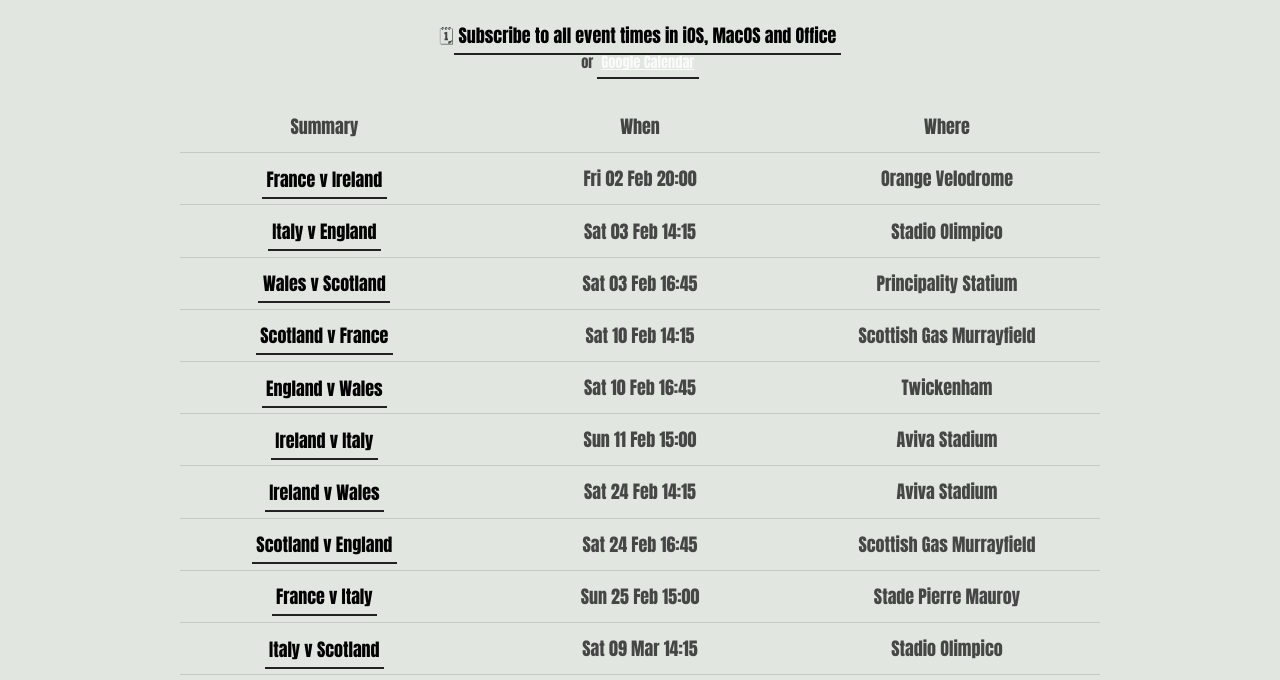
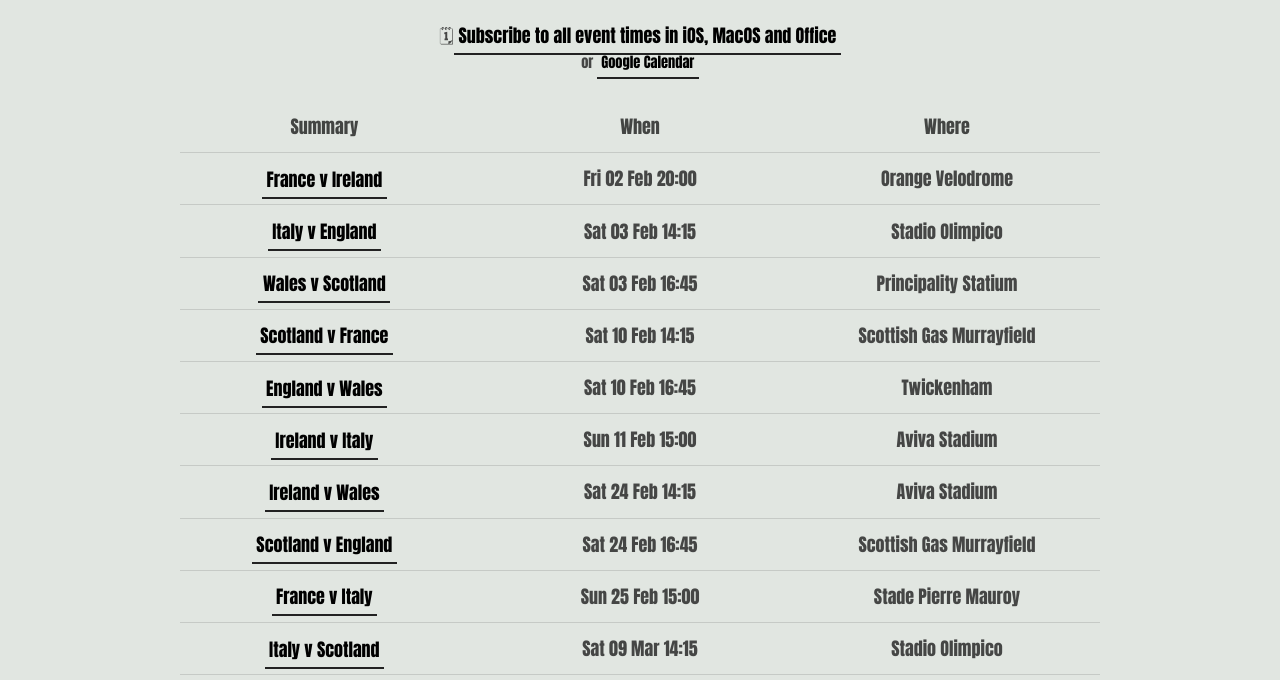
Before and after one commit to sportstimes/gatsby-template, a Gatsby site: page / in a window 1280 px wide. Shown: the part 100-780 px from the top of the page. Built offline with nearby package versions, Linux system fonts and the light colour scheme; Gatsby itself is replaced by a stand-in of ours; a web font is replaced by a local one.

Commit message:
Strip style from homepage GCal link

```diff
--- a/src/pages/index.js
+++ b/src/pages/index.js
@@ -30,12 +30,7 @@ const IndexPage = ({
         >
           or
           {` `}
-          <a href="https://support.google.com/calendar/answer/37100?hl=en"
-            style={{
-              textDecoration: `underline`,
-              background: `none`,
-              color: `rgba(255,255,255,0.8)`
-            }}>Google Calendar</a>
+          <a href="https://support.google.com/calendar/answer/37100?hl=en">Google Calendar</a>
         </small>
       </p>
       {LocalTimezone}
```
